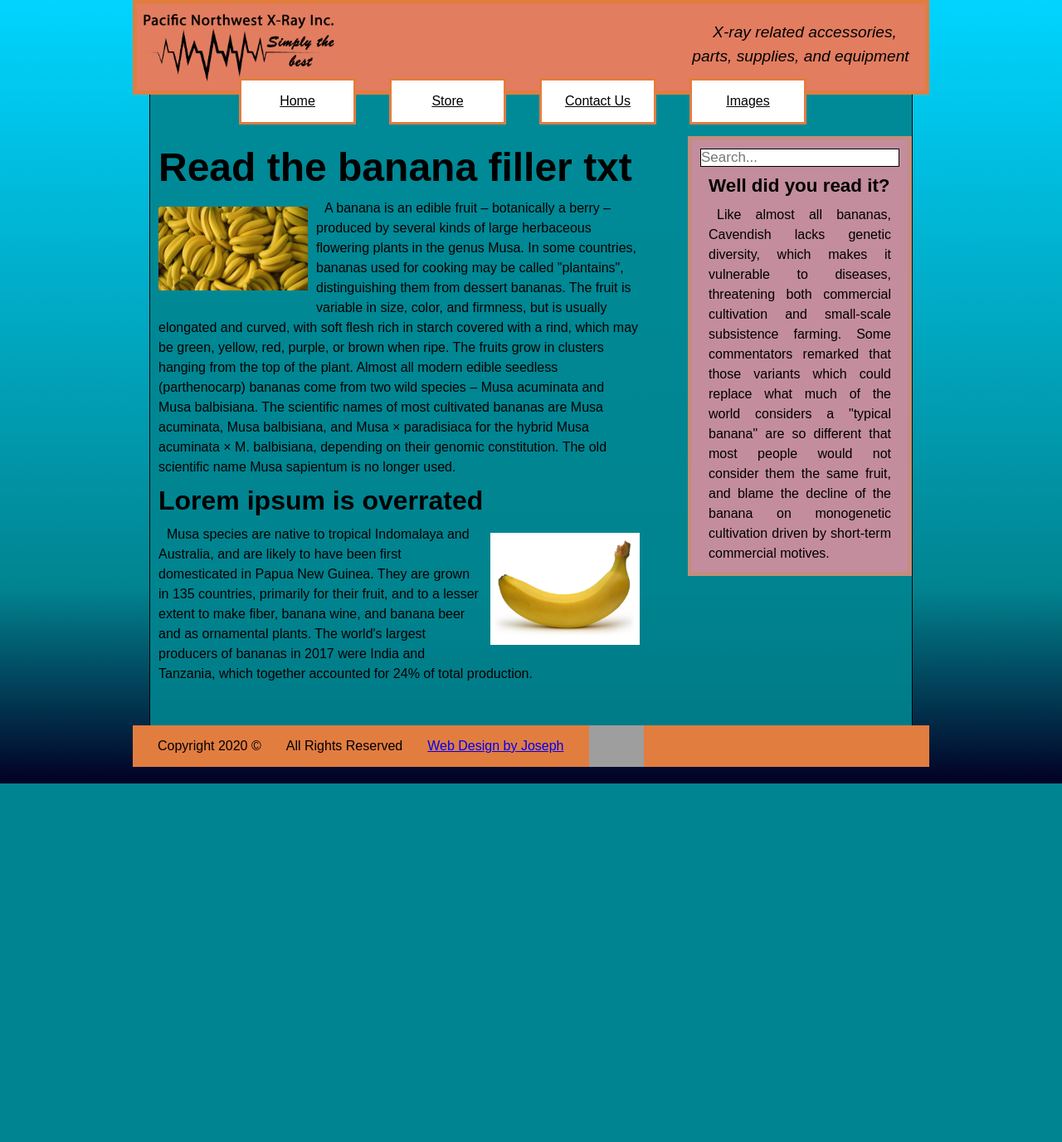
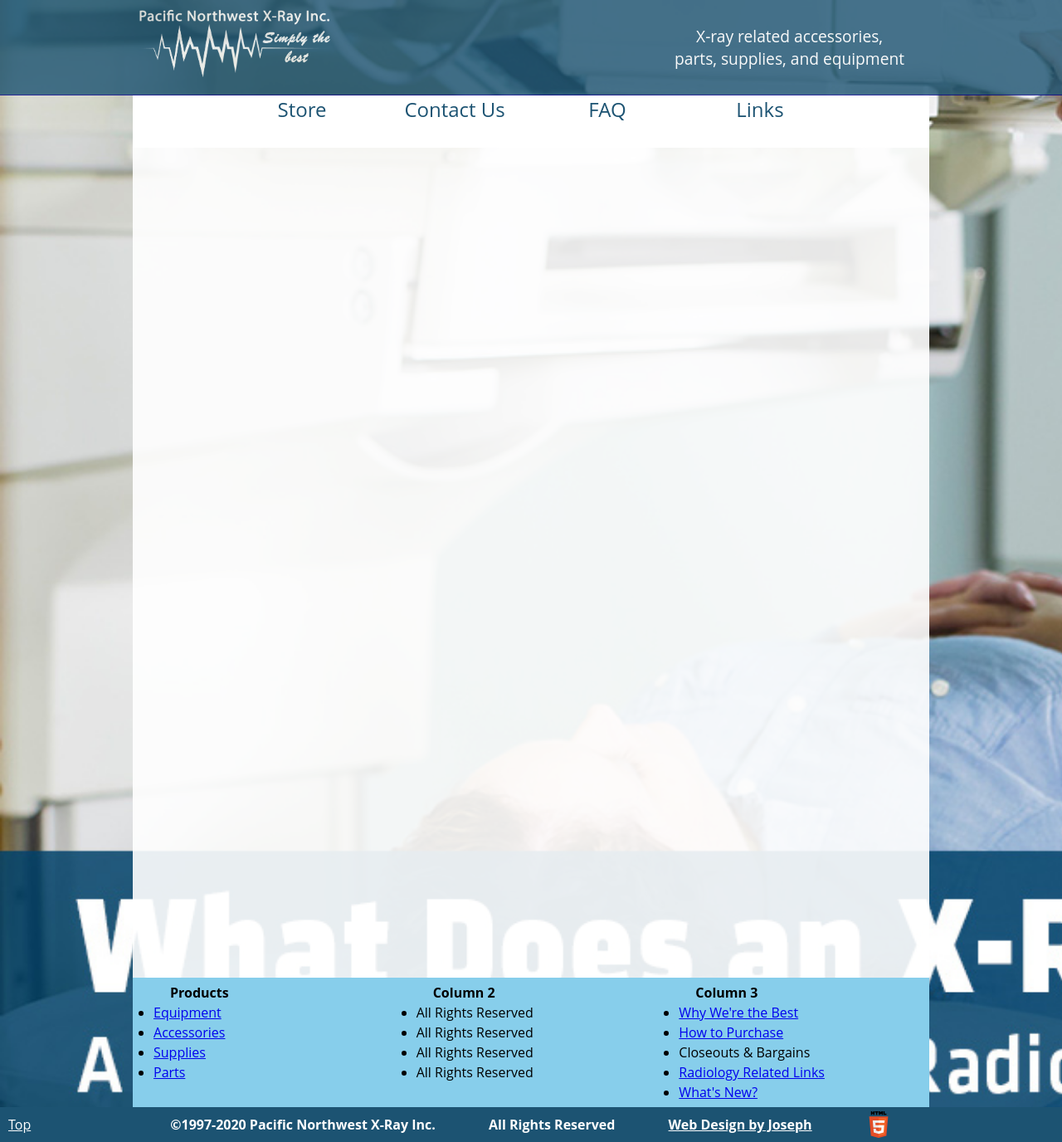
Before and after one commit to jvansandt/pnwx, a PHP site: page / in a window 1280 px wide. Shown: the whole page at 83% size. Before the commit the page ends 944 px from the top, so only its background shows below. Run offline with PHP 8.4, Linux system fonts and the light colour scheme; grey boxes are pictures that could not be loaded.

Commit message:
new index and css

```diff
--- a/css/styles.css
+++ b/css/styles.css
@@ -1,89 +1,50 @@
 * {
+    margin: 0;
     padding: 0;
-    margin: 0;
-    font-family: times-new-roman, sans-serif, arial;
     box-sizing: border-box;
+    font-family: "Open Sans", "Roboto", "Arial", sans-serif;
 }
+
 body {
-    background: rgb(2,0,36);
-    background: linear-gradient(0deg, rgba(2,0,36,1) 0%, rgba(1,132,144,1) 25%, rgba(0,212,255,1) 100%);
+    background: url(/images/banner2.jpg);
+    background-size: cover;
+    background-color: blue;
 }
-div#outerwrapper {
+
+.wrap {
     width: 960px;
-    margin: auto;
-    overflow: hidden;
-    padding: 0px;
+    margin: 0 auto;
 }
-div#innerwrapper {
-    width: 920px;
-    min-height: 720px;
-    margin: 0px 20px 0px 20px;
-    background: rgba( 1, 132, 144, .9);
-    overflow: hidden;
-    padding: 50px 0;
-    border-left: 1px black solid;
-    border-right: 1px black solid;
+
+header {
+    width: 100%;
+    background: #1c5372;
+    text-align: center;
+    border-bottom: 1px darkblue solid;
+    overflow: auto;
+    color: white;
+    opacity: .8;
 }
-header {
-    margin-bottom: 20px 0;
-    overflow: hidden;
-/*    fixes box crashing down*/
-    width: 100%;
-    clear: both;
-    border: 5px #E27D40 solid;
+header img {
+    float: left;
+    height: 100px;
 }
 header p {
-    display: block;
-    font-size: 32px;
+    float: right;
+    font-size: 1.2em;
+    padding: 30px;
 }
-header p.inline{
-    display: inline-block;
-}
-header a {
-    text-decoration: none;
-    color: yellow;
-}
-header img {
-    display: inline;
-}
-header a:link {
-  text-decoration: none;
-}
-header a:visited {
-  text-decoration: none;
-}
-header a:hover {
-  text-decoration: none;
-}
-header a:active {
-  text-decoration: underline;
-}
-.headerwrapper {
+
+nav {
     width: 100%;
-    background: #E27D60;
-    overflow: hidden;
-}
-header div.right {
-    width: 300px;
-}
-header div.right p {
-    font-size: 1.2em;
-    text-align: center;
-    margin: 20px auto;
-    font-style: italic;
-}
-.logo {
-    height: 100px;
-}
-nav {
-    height: 0px;
-    line-height: 50px;
-/*    same height and line-height to center vertically*/
-    width: 100%;
-    margin-bottom: 0px;
+    padding-bottom: 30px;
+    position: sticky;
+    top: 0;
+    overflow: auto;
+    background: white;
+    z-index: 1;
 }
 nav ul {
-    width: 940px;
     margin: 0;
     padding: 0;
     list-style-type: none;
@@ -94,93 +55,71 @@ nav li {
     text-align: center;
     width: 15%;
 /*    20% sets list to cover 100% of width with 5 items*/
-    border: 3px solid #E27D40;
-    margin-top: -20px;
     background: white;
     margin-left: 20px;
     margin-right: 20px;
 }
 nav a {
-    color: black;
+    color: #1c5372;
     display: block;
-/*    makes anchor cover entire block*/
+    text-decoration: none;
+    font-size: 1.5em;
 }
 nav a:hover {
-    background: #E8A87C;
+    background: #1c5372;
+    color: white;
 }
+
 main {
-    float: left;
-    width: 600px;
+    height: 1000px;
+    background: white;
+    opacity: .9;
     clear: both;
 }
-aside {
-    float: right;
-    background: #C38D9E;
-    width: 270px;
-    padding: 10px;
-    border: 5px solid #C38D7E;
+
+.links {
+    background: skyblue;
+    padding: 5px;
+    display: table;
 }
-.right {
-    float: right;
+.links ul {
+    display: table-cell;
+    width: 15%;
+    vertical-align: top;
 }
-.left {
-    float: left;
+.links li {
+    margin: 2px 20px;
 }
-aside p {
-    text-align: justify;
+.links li:nth-child(1) {
+    list-style-type: none;
+    text-indent: 20px;
+    font-weight: bolder;
 }
-/* Style the search box inside the navigation bar */
-input[type=text] {
-  width: 100%;
-  padding: 0px;
-  border: 1px solid black;
-  margin: 0 auto;
-  font-size: 17px;
+
+footer {
+    width: 100%;
+    background: #1c5372;
+    padding: 5px;
 }
-footer {
-    line-height: 50px; /*same as height will center it*/
-    height: 50px;
-    background: #E27D40;
-    clear: both; /*keeps footer under the floated image*/
+footer ul {
+    text-align: center;
 }
 footer li {
-    list-style-type: none;
+    display: inline-block;
+    height: 2em;
+    line-height: 2em;
+    margin: 0 30px;
+    font-weight: bold;
+    color: white;
+}
+footer a {
+    color: white;
+}
+img#valid {
+    height: 2em;
+    vertical-align: bottom;
+}
+footer a.top {
     float: left;
-    margin-right: 30px;
+    margin: 5px;
 }
-footer ul {
-    margin-left: 30px;
-}
-#valid {
-    height: 50px;
-}
-img.right {
-    width: 200px;
-    padding: 10px;
-}
-img.left {
-    width: 200px;
-    padding: 10px;
-}
-img.bigimage {
-    width: 640px;
-    margin: 0 150px 20px;
-    display: block;
-}
-h1, h2, h3 {
-    margin: 10px;
-}
-h1 {
-    font-size: 3em;
-}
-h2 {
-    font-size: 2em;
-}
-h3 {
-    font-size: 1.4em;
-}
-p {
-    margin: 0px 10px;
-    line-height: 1.5em;
-    text-indent: 10px;
-}
--- a/index.html
+++ b/index.html
@@ -2,56 +2,69 @@
 <html lang="en">
 <head>
 <meta charset="UTF-8">
-<title>PNW X-ray</title>
-
-<!--Remy Sharp Shim -->
-<!--[if lte IE 9]>
-<script src="https://oss.maxcdn.com/html5shiv/3.7.2/html5shiv.min.js" type="text/javascript" >
-</script>
-<![endif]-->
+<title>PNW X-ray 2</title>
 
 <link href="css/styles.css" type="text/css" rel="stylesheet">
 <link rel="stylesheet" href="https://cdnjs.cloudflare.com/ajax/libs/font-awesome/4.7.0/css/font-awesome.min.css">
 
 </head>
 
-<body class="home">
-    <div id="outerwrapper">
-    <header>
-        <div class="headerwrapper"><div class="left"><a href="index.html"><img class="logo" src="images/logo.png" alt="logo"></a></div><div class="right"><p>X-ray related accessories,<br> parts, supplies, and equipment</p></div>
-        </div>
-    </header>
-        <nav>
+    <body>
+
+        <header id="top">
+            <div class="wrap">
+            <img src="images/logowhite.png">
+            <p>X-ray related accessories,<br> parts, supplies, and equipment</p>
+            </div>
+        </header>
+
+        <nav class="wrap">
             <ul>
-                <li><a href="index.html">Home</a></li>
-                <li><a href="big.html">Store</a></li>
-                <li><a href="big.html">Contact Us</a></li>
-                <li><a href="images.html">Images</a></li>
+                <li><a href="store.html">Store</a></li>
+                <li><a href="contact.html">Contact Us</a></li>
+                <li><a href="faq.html">FAQ</a></li>
+                <li><a href="links.html">Links</a></li>
             </ul>
         </nav>
-    <div id="innerwrapper">
-        <main>
-            <h1>Read the banana filler txt</h1>
-            <img class="left" src="images/smallbanana.jpg" alt="small banana">
-            <p>A banana is an edible fruit – botanically a berry – produced by several kinds of large herbaceous flowering plants in the genus Musa. In some countries, bananas used for cooking may be called "plantains", distinguishing them from dessert bananas. The fruit is variable in size, color, and firmness, but is usually elongated and curved, with soft flesh rich in starch covered with a rind, which may be green, yellow, red, purple, or brown when ripe. The fruits grow in clusters hanging from the top of the plant. Almost all modern edible seedless (parthenocarp) bananas come from two wild species – Musa acuminata and Musa balbisiana. The scientific names of most cultivated bananas are Musa acuminata, Musa balbisiana, and Musa × paradisiaca for the hybrid Musa acuminata × M. balbisiana, depending on their genomic constitution. The old scientific name Musa sapientum is no longer used.</p>
-            <h2>Lorem ipsum is overrated</h2>
-            <a href ="big.html"><img class="right" src="images/bigbanana.jpg" alt="big banana"></a>
-            <p>Musa species are native to tropical Indomalaya and Australia, and are likely to have been first domesticated in Papua New Guinea. They are grown in 135 countries, primarily for their fruit, and to a lesser extent to make fiber, banana wine, and banana beer and as ornamental plants. The world's largest producers of bananas in 2017 were India and Tanzania, which together accounted for 24% of total production.</p>
+
+        <main class="wrap">
         </main>
-        <aside>
-            <div class="searchbar"><input type="text" placeholder="Search..."></div>
-            <h3>Well did you read it?</h3>
-            <p>Like almost all bananas, Cavendish lacks genetic diversity, which makes it vulnerable to diseases, threatening both commercial cultivation and small-scale subsistence farming. Some commentators remarked that those variants which could replace what much of the world considers a "typical banana" are so different that most people would not consider them the same fruit, and blame the decline of the banana on monogenetic cultivation driven by short-term commercial motives.</p>
-        </aside>
-    </div>
+
+        <div class="wrap links">
+            <ul>
+                <li>Products</li>
+                <li><a href="http://www2.pnwx.com/Equipment/">Equipment</a></li>
+                <li><a href="http://www2.pnwx.com/Accessories/">Accessories</a></li>
+                <li><a href="http://www2.pnwx.com/Supplies/">Supplies</a></li>
+                <li><a href="http://www2.pnwx.com/Parts/">Parts</a></li>
+            </ul>
+            <ul>
+                <li>Column 2</li>
+                <li>All Rights Reserved</li>
+                <li>All Rights Reserved</li>
+                <li>All Rights Reserved</li>
+                <li>All Rights Reserved</li>
+            </ul>
+            <ul>
+                <li>Column 3</li>
+                <li><a href="http://www2.pnwx.com/Best/">Why We're the Best</a></li>
+                <li><a href="http://www2.pnwx.com/Buy/">How to Purchase</a></li>
+                <li>Closeouts &amp; Bargains</li>
+                <li><a href="http://www2.pnwx.com/Links.phtml">Radiology Related Links</a></li>
+                <li><a href="http://www2.pnwx.com/Whats_New.phtml">What's New?</a></li>
+            </ul>
+        </div>
         <footer>
+            <a href="#top" class="top">Top</a>
+            <div class="wrap">
             <ul>
-                <li>Copyright 2020 &copy;</li>
+                <li>&copy;1997-2020 Pacific Northwest X-Ray Inc.</li>
                 <li>All Rights Reserved</li>
                 <li><a href="../index.html">Web Design by Joseph</a></li>
-                <li><a href="http://validator.w3.org/check?uri=referer"><img id="valid" src="../images/valid.png" alt="validation badge"></a></li>
+                <li><a href="http://validator.w3.org/check?uri=referer"><img id="valid" src="images/html5.png" alt="validation badge"></a></li>
             </ul>
+            </div>
         </footer>
-    </div>
-</body>
+    </body>
+
 </html>
```
Also changed, not shown: images/banner2.jpg (added), images/html5.png (added), images/logo.png, images/logowhite.png (added).
